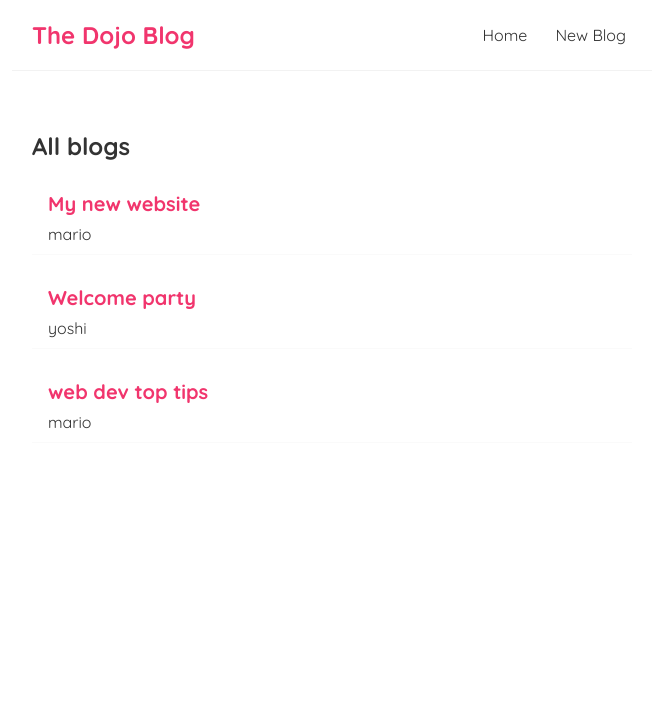
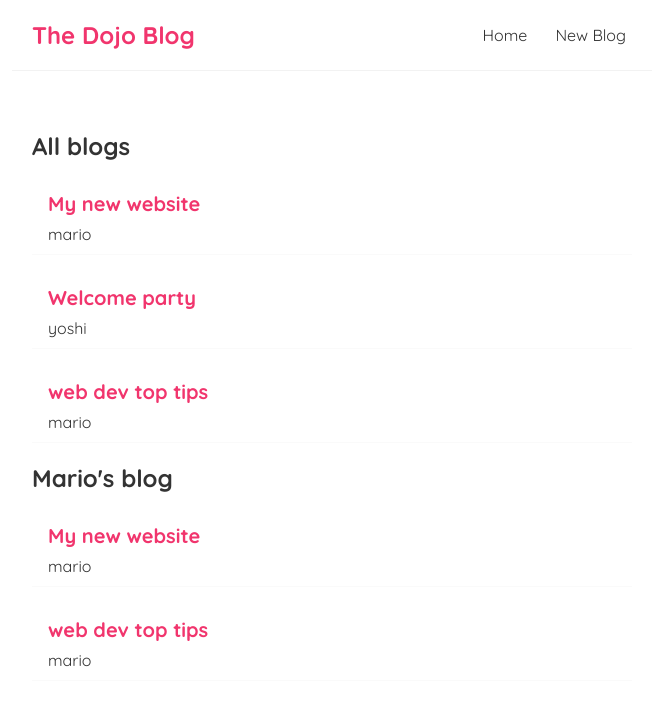
Before and after one commit to kennydageek/dojo-blog, a React (Create React App) app: page / in a window 1280 px wide. Shown: the top 706 px of the page, without its empty margins (308-964 px from the left). Built offline with nearby package versions, Linux system fonts and the light colour scheme.

Commit message:
Reusing components

```diff
--- a/src/Home.js
+++ b/src/Home.js
@@ -21,6 +21,10 @@ const Home = () => {
   return (
     <div className="home">
       <BlogList blogs={blogs} title="All blogs" />
+      <BlogList
+        blogs={blogs.filter((blog) => blog.author === 'mario')}
+        title="Mario's blog"
+      />
     </div>
   );
 };
```
